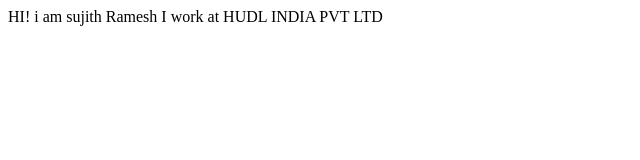
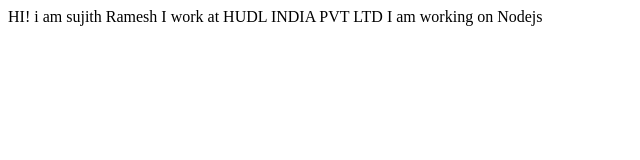
Before and after one commit to sujithramesh/sujithramesh-site, a plain HTML site: page index.html in a window 1280 px wide. Shown: the whole page, without its empty margins (0-640 px from the left). Drawn offline with Linux system fonts and the light colour scheme.

Commit message:
update: project details

```diff
--- a/index.html
+++ b/index.html
@@ -10,6 +10,6 @@
     HI! i am sujith Ramesh
 
     I work at HUDL INDIA PVT LTD
-
+    I am working on Nodejs
 </body>
 </html>
```
